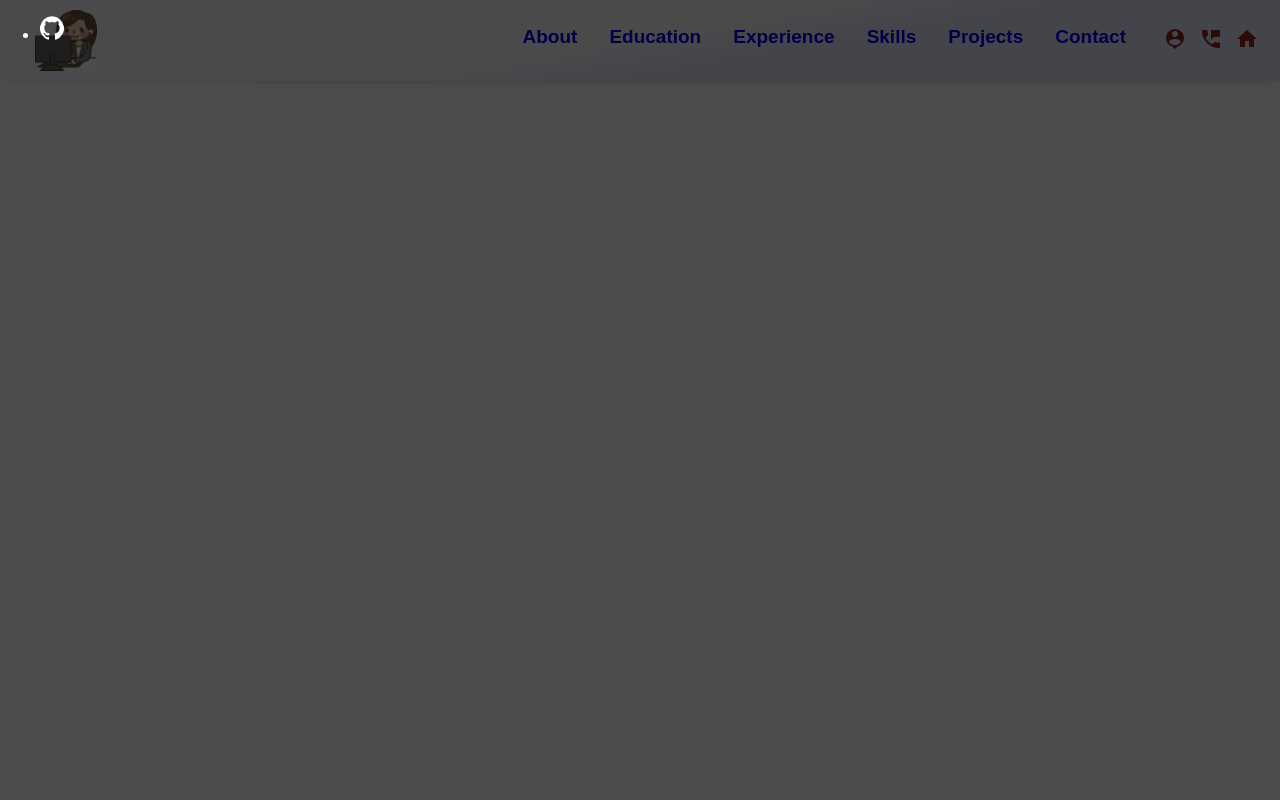
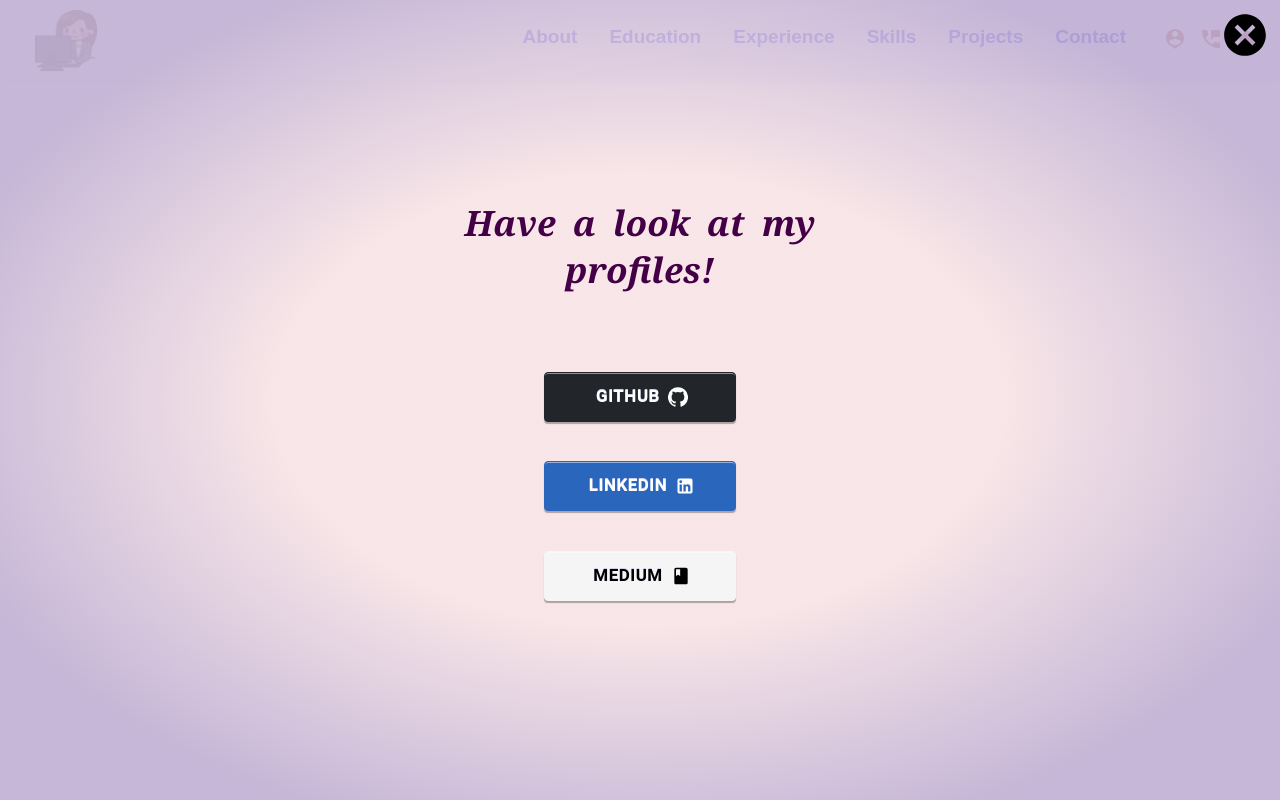
Before and after one commit to github-prathma/Portfolio, a React (Create React App) app: page / in a window 1280 px wide. Both pictures are taken after a click on the button 1175 px from the left and 40 px from the top of the page. Built offline with nearby package versions, Linux system fonts and the light colour scheme.

Commit message:
profile page done

```diff
--- a/src/App.js
+++ b/src/App.js
@@ -15,6 +15,12 @@ class App extends Component {
   openProfilePage = () => {
     this.setState((prevState) => {
       return {openSocialProfiles: !prevState.openSocialProfiles};
+    })
+  }
+
+  closeProfilePage = () => {
+    this.setState({
+      openSocialProfiles:false
     })
   }
 
@@ -36,7 +42,7 @@ class App extends Component {
         <Header drawerClickHandler={this.drawerToggleClickHandler} socialProfileClickHandler={this.openProfilePage}/>
         <SideDrawer show={this.state.sidedrawerOpen}/>
         {this.state.sidedrawerOpen && <Backdrop click={this.backdropClickHandler}/>}
-        {this.state.openSocialProfiles && <SocialProfile show={this.state.openSocialProfiles}/>}
+        {this.state.openSocialProfiles && <SocialProfile show={this.state.openSocialProfiles} closePage={this.closeProfilePage}/>}
       </div>
     );
   }
--- a/src/CSS/SocialProfile.css
+++ b/src/CSS/SocialProfile.css
@@ -1,26 +1,154 @@
 .social-info_page {
-    background-color: rgba(0,0,0, 0.7);
-    height: 100%;
     width: 100%;
     position: fixed;
     top:0;
     left: 0;
     z-index: 200;
-    transform: translateY(-100%);
-    transition: transform 1s ease-in;
+    animation: MoveUpDown 0.3s linear;
+}
+
+@keyframes MoveUpDown{
+    0%{height:0%}
+    100%{height:100%}
 }
 
 .social-info_page.open {
-    background-color: rgba(0,0,0, 0.7);
-    transform: translateY(0);
+    height: 100%;
+    background: radial-gradient(rgba(247, 227, 229, 0.9) 40%, rgba(192, 175, 211, 0.9) 80%);
 }
 
-.social-info_page ul {
-    align-self: center;
-    width: 50%;
-    height: 50%;
+
+.spacer {
+    flex: 1;
 }
 
-.social-info_page li {
-    color: white;
+.social-info_page.open .cancel {
+    height: 80px;
+    width: 100%;
+    display: flex;
 }
+
+.social-info_page.open .close-button {
+    background: none;
+    border: none;
+    cursor: pointer;
+    padding: 10px 10px;
+}
+
+.social-info_page.open .close-button >  .MuiSvgIcon-root {
+    color: black;
+    height:50px;
+    width: 50px;
+}
+.social-info_page.open .close-button:hover {
+    outline: 0;
+}
+
+.social-info_page.open .close-button:focus {
+    outline: 0;
+}
+
+.social-info_page.open .all-profiles {
+    width: 100%;
+    height: 100%;
+    top: 80;
+}
+.social-info_page.open .all-profiles_modal {
+    background-color: transparent;
+    height: 60%;
+    width: 30%;
+    position:absolute;
+    top:50%;
+    left:50%;
+    transform: translate(-50%, -50%);
+    display: flex;
+    align-items: center;
+    justify-content: center;
+    flex-direction: column;
+    justify-content: space-evenly;
+
+}
+
+
+.social-info_page.open .all-profiles_modal .title {
+    color: #440047;
+    text-align: center;
+    font-size: 35px;
+    font-weight: bolder;
+    word-spacing: 0.5rem;
+    font-family: Cambria, Cochin, Georgia, Times, 'Times New Roman', serif;
+    font-style: italic;
+}
+
+.social-info_page.open .all-profiles_modal .pr-button {
+    height: 50px;
+    width: 50%;
+    margin: 0px;
+    background: none;
+    font-weight: bold;
+    font-size: 17px;
+}
+
+.social-info_page.open .all-profiles_modal .pr-button > .MuiButton-root {
+    display: inline-block;
+    position: absolute;
+
+}
+
+.social-info_page.open .all-profiles_modal .pr-button.github {
+    color: #fff;
+    background-color: rgb(34, 37, 41);
+    border:1px solid rgb(34, 37, 41);
+    text-shadow: 0 -1px 0 #ccccee;
+    background-image: linear-gradient(top, rgba(255,255,255,.5), rgba(255,255,255,0));
+    box-shadow: 0 2px 1px rgba(0, 0, 0, .3), 0 1px 0 rgba(255, 255, 255, .5) inset;
+}
+
+.social-info_page.open .all-profiles_modal .pr-button.linkedin {
+    color: #fff;
+    background-color: rgb(42, 102, 188);
+    border:1px solid rgb(42, 102, 188);
+    text-shadow: 0 -1px 0 #ccccee;
+    background-image: linear-gradient(top, rgba(255,255,255,.5), rgba(255,255,255,0));
+    box-shadow: 0 2px 1px rgba(0, 0, 0, .3), 0 1px 0 rgba(255, 255, 255, .5) inset;
+}
+
+.social-info_page.open .all-profiles_modal .pr-button.linkedin {
+    color: #fff;
+    background-color: rgb(42, 102, 188);
+    border:1px solid rgb(42, 102, 188);
+    text-shadow: 0 -1px 0 #ccccee;
+    background-image: linear-gradient(top, rgba(255,255,255,.5), rgba(255,255,255,0));
+    box-shadow: 0 2px 1px rgba(0, 0, 0, .3), 0 1px 0 rgba(255, 255, 255, .5) inset;
+}
+
+.social-info_page.open .all-profiles_modal .pr-button.medium {
+    color: black;
+    background-color: whitesmoke;
+    border:1px solid whitesmoke;
+    text-shadow: 0 -1px 0 #ccccee;
+    background-image: linear-gradient(top, rgba(255,255,255,.5), rgba(255,255,255,0));
+    box-shadow: 0 2px 1px rgba(0, 0, 0, .3), 0 1px 0 rgba(255, 255, 255, .5) inset;
+}
+
+@media(max-width: 768px) {
+    .social-info_page.open .all-profiles {
+        width: 100%;
+        height: 100%;
+        top: 80;
+    }
+
+    .social-info_page.open .all-profiles_modal {
+        background-color: transparent;
+        height: 100%;
+        width: 100%;
+        position:absolute;
+        top:80;
+        display: flex;
+        align-items: center;
+        justify-content: center;
+        flex-direction: column;
+        justify-content: space-evenly;
+
+    }
+}
--- a/src/Components/Backdrop.js
+++ b/src/Components/Backdrop.js
@@ -5,9 +5,14 @@ class Backdrop extends Component {
 
     render() {
 
+        let backDropClasses = 'backdrop'
+
+        if (this.props.fromHeaderTab) {
+            backDropClasses = 'backdrop fromHeader'
+        }
         return (
 
-            <div className="backdrop" onClick={this.props.click}></div>
+            <div className={backDropClasses} onClick={this.props.click}></div>
         )
     }
 }
--- a/src/Components/SocialInfo/SocialProfile.js
+++ b/src/Components/SocialInfo/SocialProfile.js
@@ -1,6 +1,10 @@
 import React, {Component} from 'react';
 import GitHubIcon from '@material-ui/icons/GitHub';
+import LinkedInIcon from '@material-ui/icons/LinkedIn';
+import Button from '@material-ui/core/Button';
 import '../../CSS/SocialProfile.css';
+import CancelIcon from '@material-ui/icons/Cancel';
+import BookIcon from '@material-ui/icons/Book';
 
 class SocialProfile extends Component {
 
@@ -15,16 +19,56 @@ class SocialProfile extends Component {
         return (
 
             <div className={socialInfoClasses}>
-                <ul className="profiles">
-                    <li>
-                        <a>
-                            <GitHubIcon/>
-                        </a>
-                    </li>
-                </ul>
+
+                <div className="cancel">
+                    <div className="spacer"></div>
+                    <div>
+                        <button className="close-button" onClick={this.props.closePage}>
+                            <CancelIcon/>
+                        </button>
+                    </div>
+
+                </div>
+                <div className="all-profiles">
+                    <div className="all-profiles_modal">
+                            <div className="title">Have a look at my profiles!</div>
+                            <div className="spacer-v"></div>
+                            <Button className="pr-button github" variant="text"
+                            endIcon={<GitHubIcon className="githubIcon"/>}
+                            onClick={this.githubButtonClicked}>
+                                Github
+                            </Button>
+                            <Button className="pr-button linkedin" variant="contained"
+                            endIcon={<LinkedInIcon />}
+                            onClick={this.linkedinButtonClicked}>
+                                Linkedin
+                            </Button>
+                            <Button className="pr-button medium" variant="contained" endIcon={<BookIcon/>} onClick={this.mediumButtonClicked}>
+                                Medium
+                            </Button>
+
+                    </div>
+
+                </div>
+
 
             </div>
         )
     }
+
+    githubButtonClicked = () => {
+        const url = "https://github.com/github-prathma/"
+        window.open(url, '_blank');
+    }
+
+    linkedinButtonClicked = () => {
+        const url = "https://www.linkedin.com/in/prathmarastogi/"
+        window.open(url, '_blank');
+    }
+
+    mediumButtonClicked = () => {
+        const url = "https://medium.com/@Prathma"
+        window.open(url, '_blank');
+    }
 }
 export default SocialProfile;
```
Also changed, not shown: src/CSS/Backdrop.css (+10 -0 lines), 1 other file (tests, documents, lock files or other folders).
